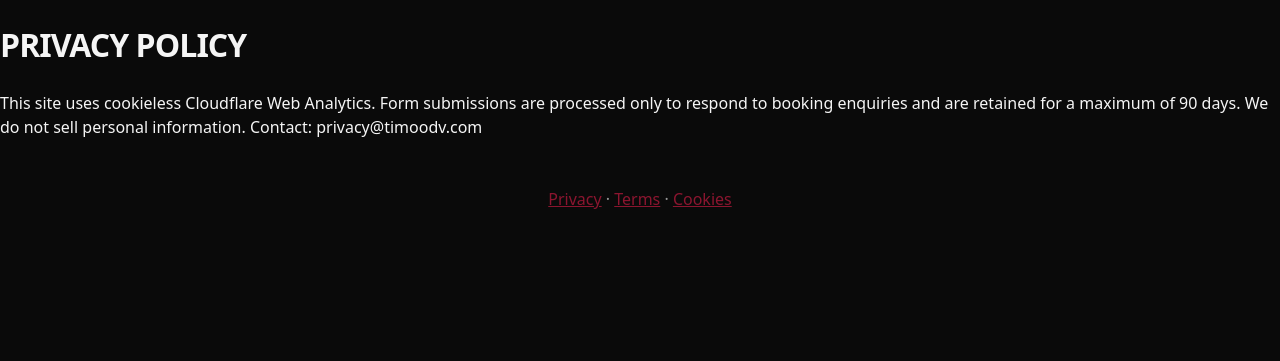
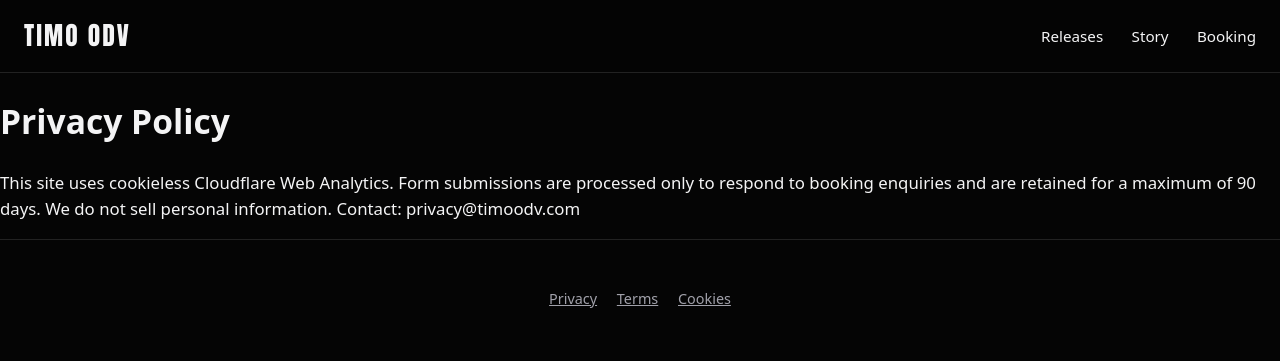
Before and after one commit to TimoODV-Dev/timoodv-website, an Astro site: page /privacy in a window 1280 px wide. Built offline with nearby package versions, Linux system fonts and the light colour scheme; Astro itself is replaced by a stand-in of ours.

Commit message:
Full visual redesign: dark full-bleed hero, bold condensed type, sticky nav, improved sections

```diff
--- a/public/styles/global.css
+++ b/public/styles/global.css
@@ -1,19 +1,127 @@
 :root {
-  --bg: #0a0a0a;
-  --fg: #f5f5f5;
-  --accent: #e11d48;
-  font-family: system-ui, -apple-system, sans-serif;
+  --bg: #050505;
+  --fg: #f4f4f5;
+  --muted: #a1a1aa;
+  --accent: #f43f5e;
+  --font-display: "Impact", "Arial Narrow", Impact, sans-serif;
+  --font-body: system-ui, -apple-system, BlinkMacSystemFont, "Segoe UI", sans-serif;
 }
+* { box-sizing: border-box; }
+html { scroll-behavior: smooth; }
 body {
   margin: 0;
   background: var(--bg);
   color: var(--fg);
-  line-height: 1.5;
+  font-family: var(--font-body);
+  line-height: 1.55;
+  font-size: 1.05rem;
 }
-section { padding: 4rem 1.5rem; max-width: 1200px; margin: 0 auto; }
-h1, h2 { font-weight: 800; letter-spacing: -0.03em; text-transform: uppercase; }
-a { color: var(--accent); }
-form { display: flex; flex-direction: column; gap: 0.75rem; max-width: 32rem; }
-input, textarea { padding: 0.75rem; background: #111; color: inherit; border: 1px solid #333; }
-button { padding: 0.75rem 1.5rem; background: var(--accent); color: white; border: 0; cursor: pointer; }
-footer { padding: 2rem; text-align: center; opacity: 0.6; }
+header {
+  position: sticky;
+  top: 0;
+  z-index: 10;
+  background: rgba(5,5,5,.85);
+  backdrop-filter: blur(12px);
+  padding: 1rem 1.5rem;
+  display: flex;
+  justify-content: space-between;
+  align-items: center;
+  border-bottom: 1px solid #222;
+}
+.logo { font-family: var(--font-display); font-size: 1.6rem; letter-spacing: .08em; text-transform: uppercase; }
+nav a { color: var(--fg); text-decoration: none; margin-left: 1.5rem; font-size: .95rem; }
+nav a:hover { color: var(--accent); }
+.hero {
+  min-height: 100vh;
+  display: flex;
+  flex-direction: column;
+  justify-content: flex-end;
+  padding: 8rem 1.5rem 4rem;
+  background:
+    linear-gradient(to top, #050505 0%, rgba(5,5,5,.4) 50%, transparent 100%),
+    url('/images/hero.jpg') center/cover no-repeat;
+}
+.hero h1 {
+  font-family: var(--font-display);
+  font-size: clamp(4rem, 12vw, 9rem);
+  line-height: .85;
+  margin: 0;
+  letter-spacing: -.02em;
+  text-transform: uppercase;
+}
+.hero p { font-size: 1.25rem; color: var(--muted); margin: .5rem 0 2rem; }
+.video-facade {
+  max-width: 42rem;
+  aspect-ratio: 16/9;
+  background: #111 url('/images/hero.jpg') center/cover;
+  border-radius: 8px;
+  display: grid;
+  place-items: center;
+  cursor: pointer;
+  position: relative;
+  overflow: hidden;
+}
+.video-facade button {
+  background: var(--accent);
+  color: white;
+  border: 0;
+  padding: 1rem 2rem;
+  font-size: 1.1rem;
+  border-radius: 999px;
+  cursor: pointer;
+}
+section { padding: 5rem 1.5rem; max-width: 72rem; margin: 0 auto; }
+h2 {
+  font-family: var(--font-display);
+  font-size: clamp(2.5rem, 6vw, 4rem);
+  text-transform: uppercase;
+  letter-spacing: -.02em;
+  margin: 0 0 2rem;
+}
+.releases ul { list-style: none; padding: 0; }
+.releases li {
+  padding: 1.25rem 0;
+  border-bottom: 1px solid #222;
+  display: flex;
+  justify-content: space-between;
+  align-items: baseline;
+}
+.story { max-width: 42rem; }
+.story p { font-size: 1.15rem; color: #d4d4d8; }
+.booking form {
+  display: flex;
+  flex-direction: column;
+  gap: 1rem;
+  max-width: 28rem;
+}
+input, textarea {
+  background: #111;
+  border: 1px solid #333;
+  color: var(--fg);
+  padding: 1rem;
+  font: inherit;
+  border-radius: 6px;
+}
+button[type=submit] {
+  background: var(--accent);
+  color: white;
+  border: 0;
+  padding: 1rem;
+  font-size: 1.05rem;
+  border-radius: 6px;
+  cursor: pointer;
+}
+.honeypot { position: absolute; left: -9999px; }
+footer {
+  padding: 3rem 1.5rem;
+  text-align: center;
+  color: var(--muted);
+  border-top: 1px solid #222;
+  font-size: .9rem;
+}
+footer a { color: var(--muted); margin: 0 .5rem; }
+@media (max-width: 640px) {
+  nav { display: none; }
+  .hero { padding-top: 6rem; }
+  .releases li { flex-direction: column; gap: .25rem; }
+}
--- a/src/layouts/Layout.astro
+++ b/src/layouts/Layout.astro
@@ -10,9 +10,19 @@ const { title } = Astro.props;
     <link rel="stylesheet" href="/styles/global.css" />
   </head>
   <body>
+    <header>
+      <div class="logo">TiMO ODV</div>
+      <nav>
+        <a href="#releases">Releases</a>
+        <a href="#story">Story</a>
+        <a href="#booking">Booking</a>
+      </nav>
+    </header>
     <slot />
     <footer>
-      <a href="/privacy">Privacy</a> · <a href="/terms">Terms</a> · <a href="/cookies">Cookies</a>
+      <a href="/privacy">Privacy</a>
+      <a href="/terms">Terms</a>
+      <a href="/cookies">Cookies</a>
     </footer>
   </body>
 </html>
```
Also changed, not shown: src/pages/index.astro (+13 -18 lines).
